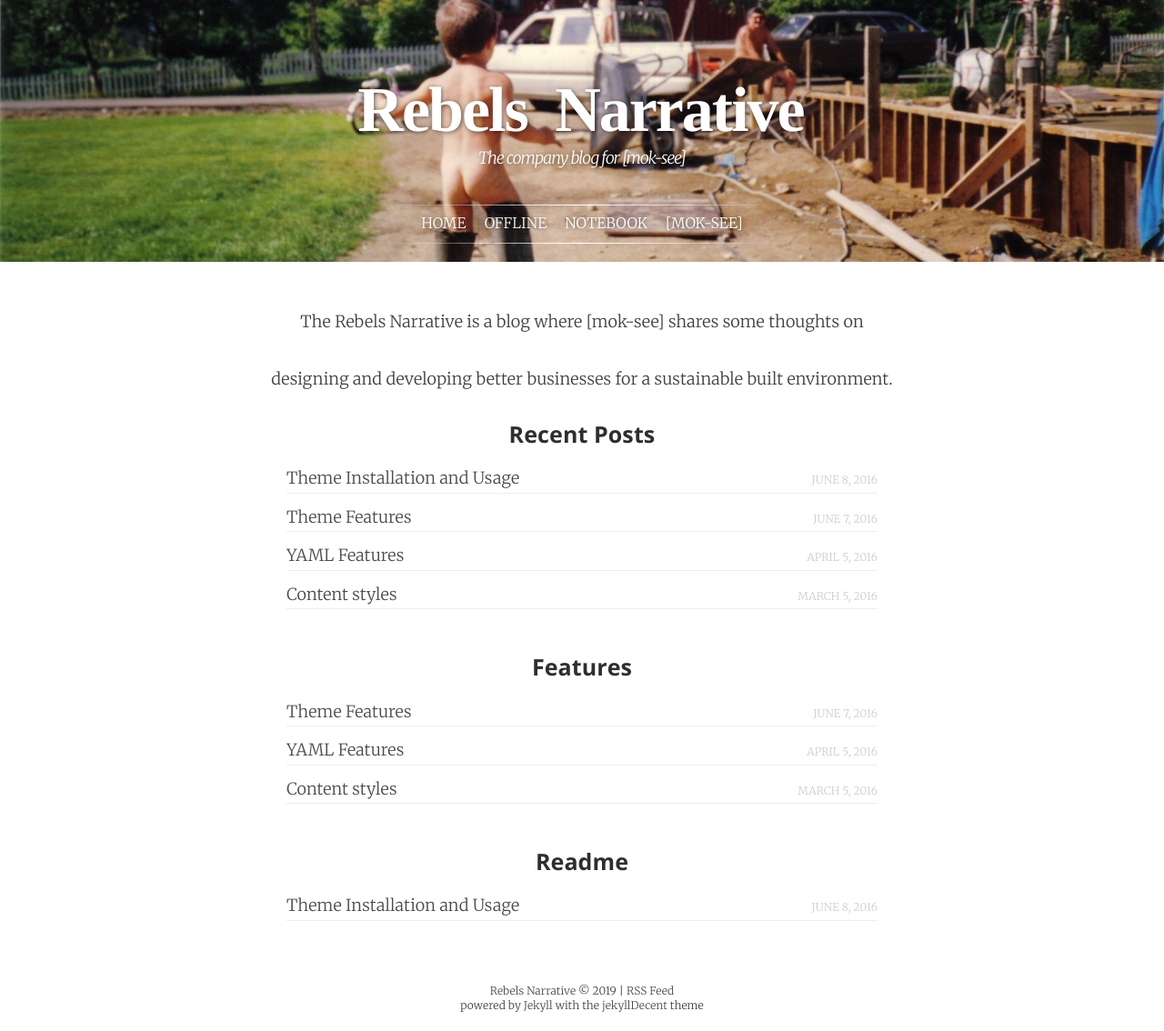
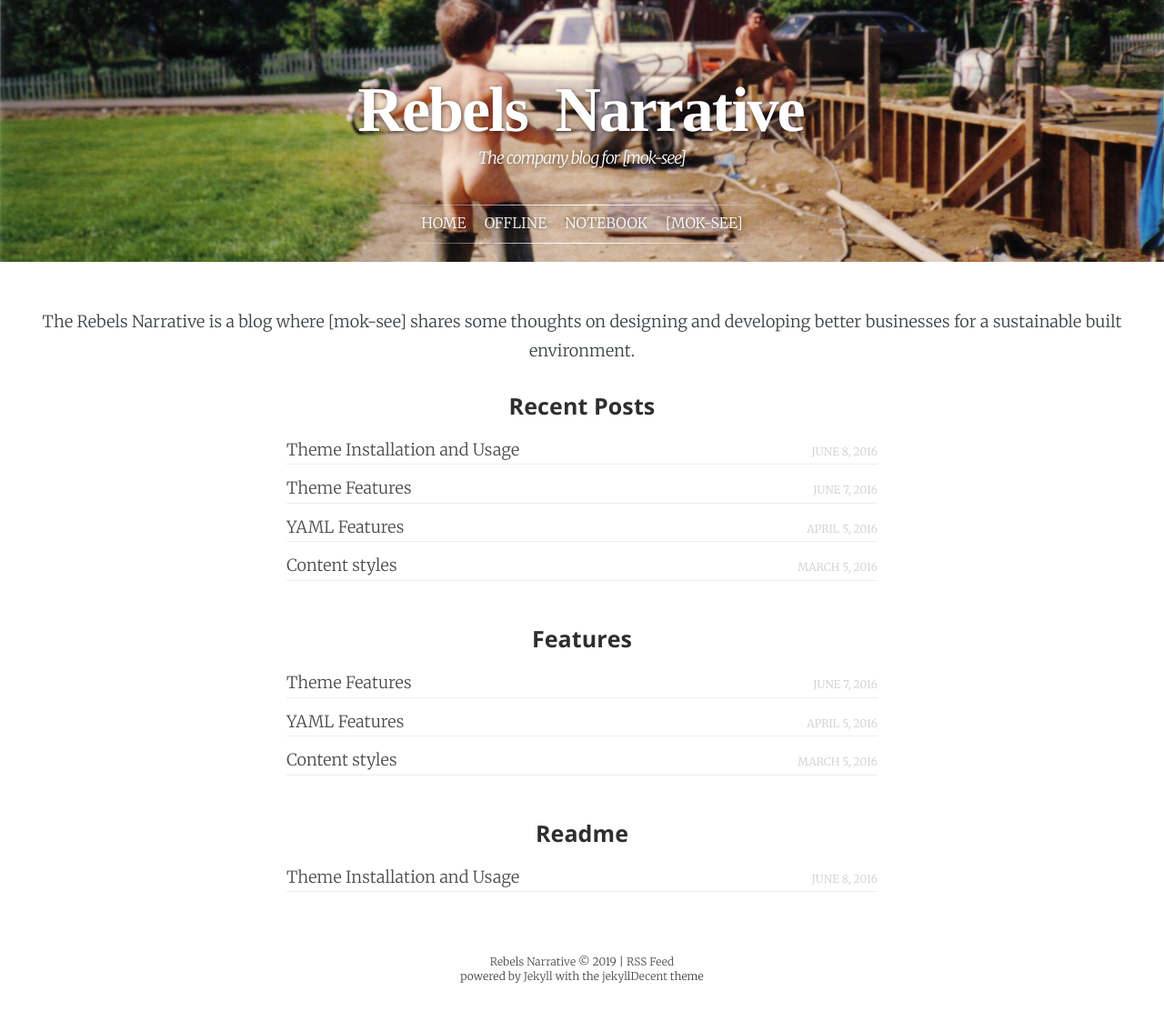
Before and after one commit to mok-see/mok-see.github.io, a Jekyll site: the page built from index.html, in a window 1280 px wide. Shown: the whole page at 91% size. Built offline with Jekyll 4.4.1, drawn with Linux system fonts in a browser that asks for light colours; some web fonts are replaced; after the commit the page ends 1103 px from its top, so only the background shows below that.

```diff
--- a/index.html
+++ b/index.html
@@ -2,9 +2,8 @@
 layout: default
 ---
 
-<div id="content" lass="post-header short-diver">
-<p>The Rebels Narrative is a blog where [mok-see] shares some thoughts on</p>
-  <p> designing and developing better businesses for a sustainable built environment.</p>
+<div id="content" lass="post-header short-diver" style="margin-left: 30px;margin-right: 30px">
+<p>The Rebels Narrative is a blog where [mok-see] shares some thoughts on designing and developing better businesses for a sustainable built environment.</p>
 </div>
 <div id="content" class="content">
     <h3>Recent Posts</h3>
```
